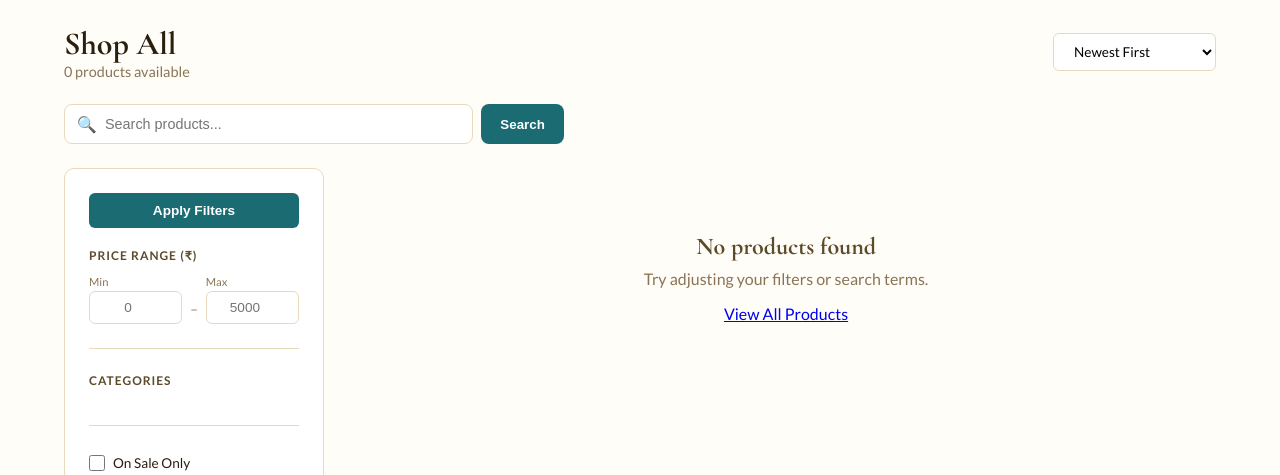
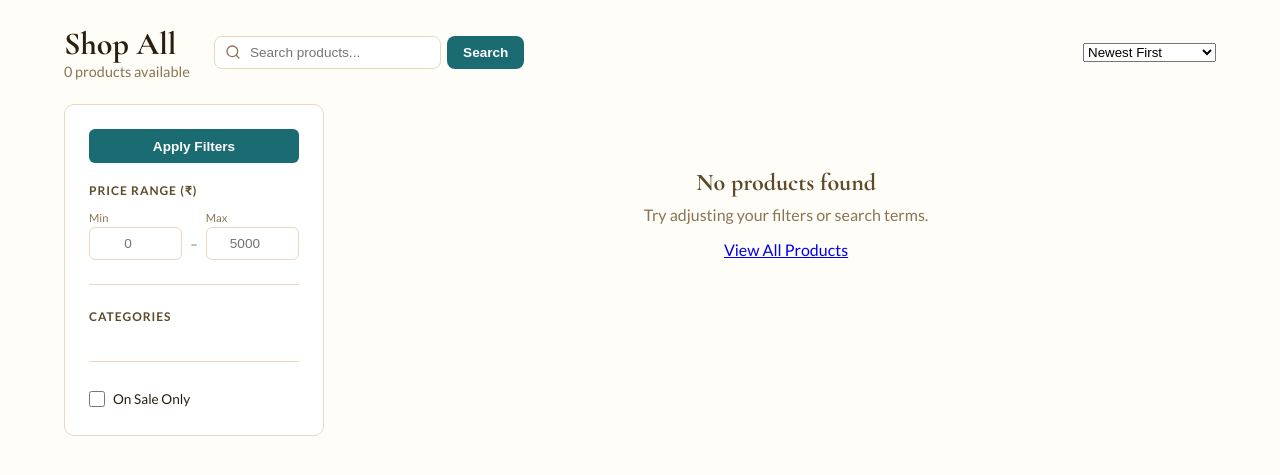
Before and after one commit to mynexasolutions-spec/talbeena, a Flask app: page /shop in a window 1280 px wide. Shown: the part 70-545 px from the top of the page. Run offline with Flask 3, Linux system fonts and the light colour scheme; data that the repository does not hold is empty; some libraries are stand-ins or nearby versions.

Commit message:
feat: search bar inline with header on desktop, SVG search icon

```diff
--- a/templates/shop.html
+++ b/templates/shop.html
@@ -22,27 +22,38 @@
     font-size: 2rem;
     font-weight: 700;
     color: var(--text-dark);
+    margin: 0;
   }
   .shop-header .result-count {
     color: var(--text-soft);
     font-size: 0.9rem;
+    margin: 0;
+  }
+  .shop-header-left {
+    display: flex;
+    align-items: center;
+    gap: 1.5rem;
+    flex: 1;
+    min-width: 0;
+  }
+  .shop-header-right {
+    display: flex;
+    align-items: center;
+    gap: 0.75rem;
   }
 
   /* ── Top Search Bar ── */
-  .top-search {
-    margin-bottom: 1.5rem;
-  }
   .top-search form {
     display: flex;
-    max-width: 500px;
     position: relative;
+    min-width: 220px;
   }
   .top-search input {
     width: 100%;
-    padding: 0.7rem 1rem 0.7rem 2.5rem;
+    padding: 0.5rem 0.8rem 0.5rem 2.2rem;
     border: 1px solid var(--border);
     border-radius: 8px;
-    font-size: 0.9rem;
+    font-size: 0.85rem;
     background: #fff;
     transition: border-color 0.2s;
   }
@@ -52,21 +63,23 @@
   }
   .top-search .search-icon {
     position: absolute;
-    left: 0.8rem;
+    left: 0.7rem;
     top: 50%;
     transform: translateY(-50%);
     color: var(--text-soft);
-    font-size: 1rem;
     pointer-events: none;
+    display: flex;
+    align-items: center;
   }
   .top-search button {
-    margin-left: 0.5rem;
-    padding: 0.7rem 1.2rem;
+    margin-left: 0.4rem;
+    padding: 0.5rem 1rem;
     background: var(--teal);
     color: #fff;
     border: none;
     border-radius: 8px;
     font-weight: 600;
+    font-size: 0.85rem;
     cursor: pointer;
     transition: background 0.2s;
   }
@@ -411,6 +424,8 @@
 
     .filter-toggle { display: block; }
     .shop-header h1 { font-size: 1.5rem; }
+    .shop-header-left { flex-wrap: wrap; }
+    .top-search form { min-width: 100%; }
 
     .sidebar {
       position: fixed;
@@ -444,11 +459,26 @@
 {% block content %}
 <div class="shop-page">
   <div class="shop-header">
-    <div>
-      <h1>{{ 'Search Results' if search else 'Shop All' }}</h1>
-      <p class="result-count">{{ total_count }} product{{ 's' if total_count != 1 else '' }} available</p>
+    <div class="shop-header-left">
+      <div>
+        <h1>{{ 'Search Results' if search else 'Shop All' }}</h1>
+        <p class="result-count">{{ total_count }} product{{ 's' if total_count != 1 else '' }} available</p>
+      </div>
+      <!-- Top Search Bar (inline on desktop) -->
+      <div class="top-search">
+        <form method="get" action="{{ url_for('public.shop') }}">
+          <span class="search-icon">
+            <svg xmlns="http://www.w3.org/2000/svg" width="16" height="16" viewBox="0 0 24 24" fill="none" stroke="currentColor" stroke-width="2" stroke-linecap="round" stroke-linejoin="round">
+              <circle cx="11" cy="11" r="8"></circle>
+              <line x1="21" y1="21" x2="16.65" y2="16.65"></line>
+            </svg>
+          </span>
+          <input type="text" name="search" value="{{ search }}" placeholder="Search products..." />
+          <button type="submit">Search</button>
+        </form>
+      </div>
     </div>
-    <div class="shop-toolbar">
+    <div class="shop-header-right">
       <button class="filter-toggle" onclick="toggleSidebar()">☰ Filters</button>
       <select onchange="updateParam('sort', this.value)">
         <option value="created_at_desc" {% if current_sort == 'created_at_desc' %}selected{% endif %}>Newest First</option>
@@ -458,15 +488,6 @@
         <option value="name_asc" {% if current_sort == 'name_asc' %}selected{% endif %}>Name: A → Z</option>
       </select>
     </div>
-  </div>
-
-  <!-- Top Search Bar -->
-  <div class="top-search">
-    <form method="get" action="{{ url_for('public.shop') }}">
-      <span class="search-icon">&#128269;</span>
-      <input type="text" name="search" value="{{ search }}" placeholder="Search products..." />
-      <button type="submit">Search</button>
-    </form>
   </div>
 
   <!-- Sidebar overlay -->
```
